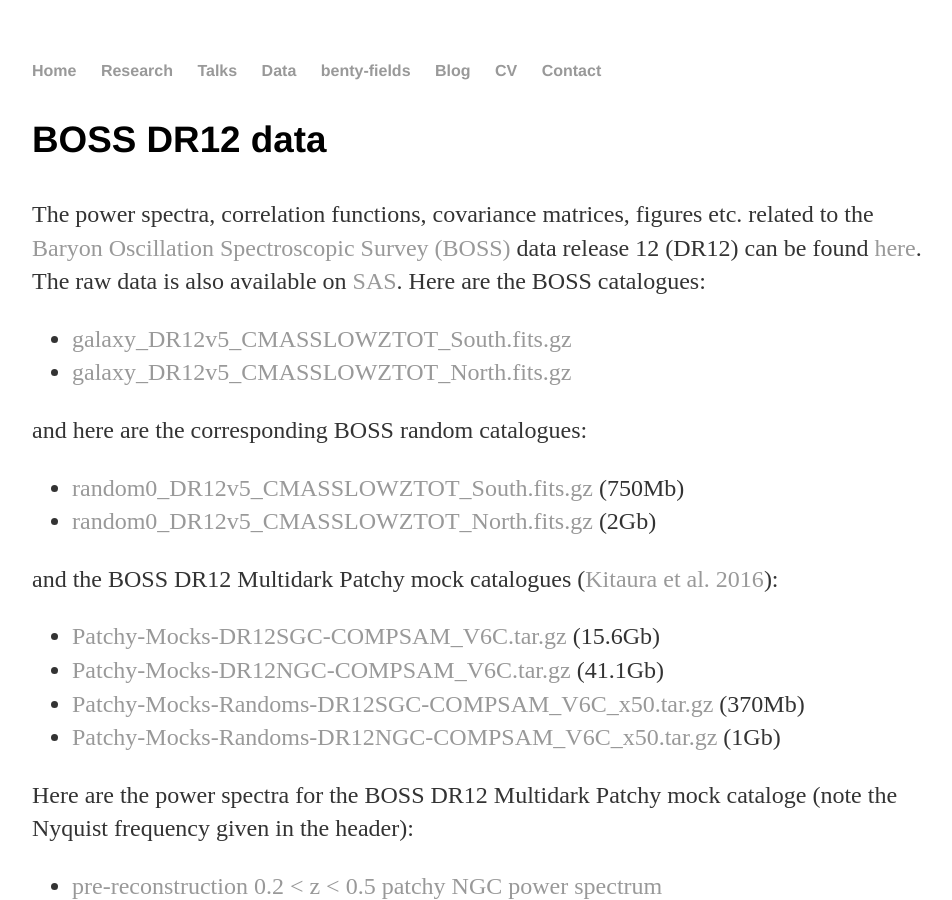
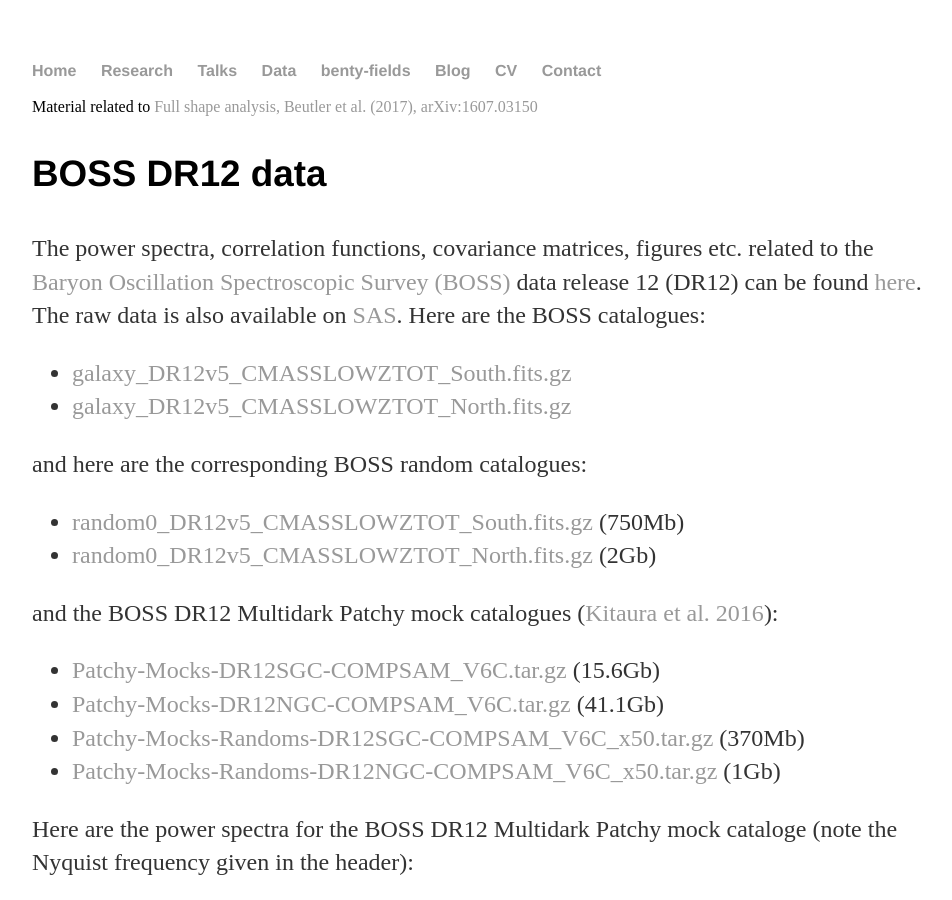
Before and after one commit to fbeutler/fbeutler.github.io, a Jekyll site: the page built from hub/hub.html, in a window 1280 px wide and 900 px high. Shown: the whole window, without its empty margins (160-1112 px from the left). Built offline with Jekyll 4.4.1, drawn with Linux system fonts in a browser that asks for light colours.

Commit message:
Update hub.html

```diff
--- a/hub/hub.html
+++ b/hub/hub.html
@@ -4,6 +4,8 @@
 ---
 
 <div id="hub">
+  Material related to <a href="https://arxiv.org/pdf/1607.03150v1.pdf" target="_blank">Full shape analysis, Beutler et al. (2017), arXiv:1607.03150</a>
+
   <h3>BOSS DR12 data</h3>
 
   <p>
```
